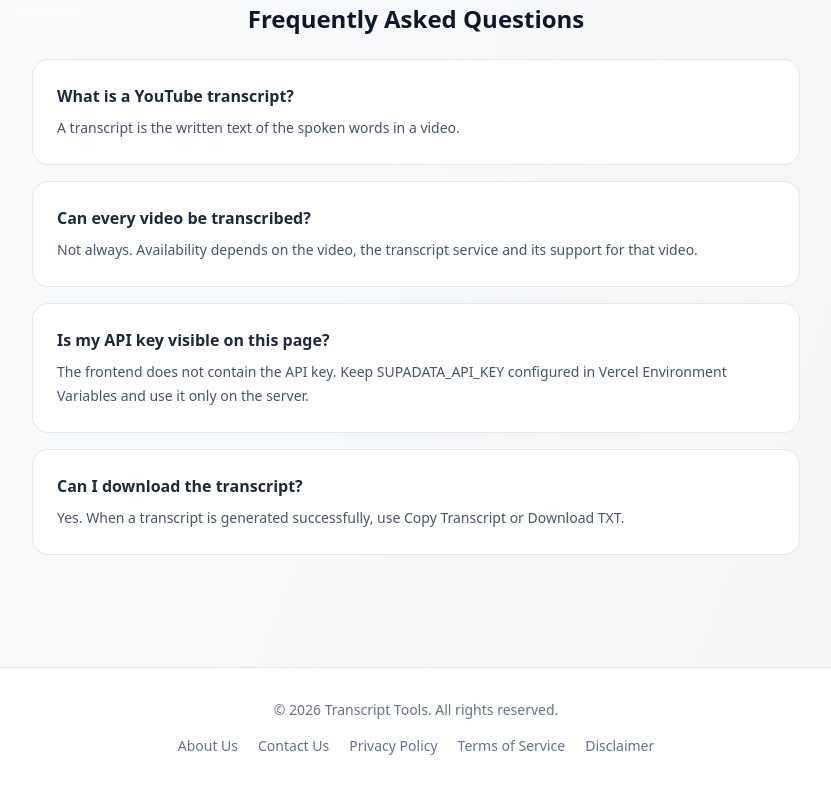
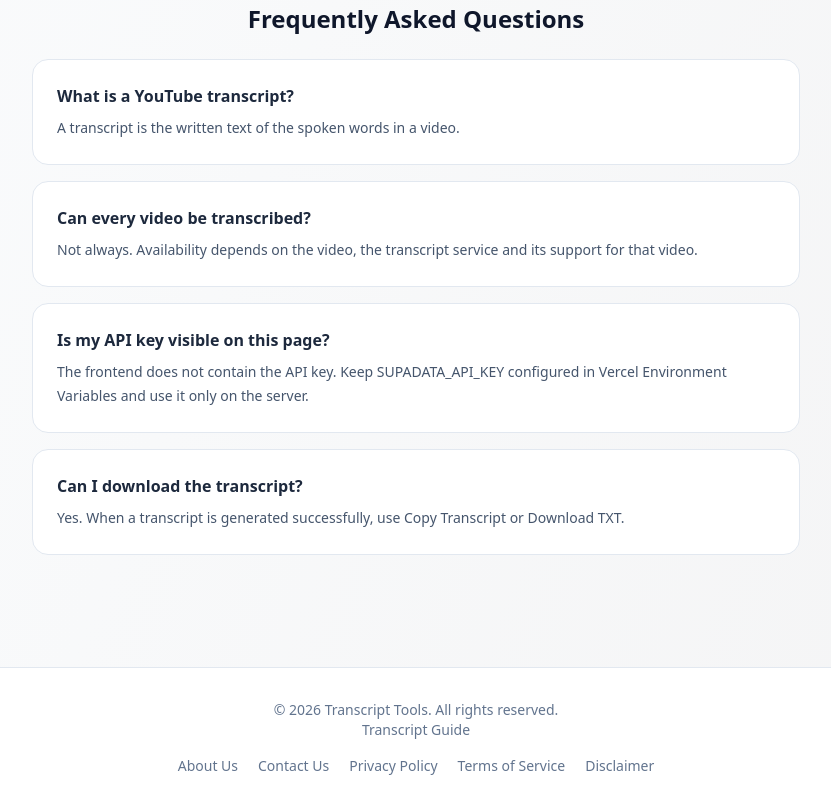
Before and after one commit to razajeeshan70-del/youtube-transcript-tool, a website: page index.html in a window 1280 px wide. Shown: the part 2532-3340 px from the top of the page, without its empty margins (224-1055 px from the left). Drawn offline with nearby package versions, Linux system fonts and the light colour scheme.

Commit message:
Update index.html

```diff
--- a/index.html
+++ b/index.html
@@ -365,6 +365,7 @@
 <footer class="border-t border-slate-200 bg-white py-8 text-center text-sm text-slate-500">
   <div class="mx-auto max-w-5xl px-4">
     <p>&copy; <span id="current-year"></span> Transcript Tools. All rights reserved.</p>
+   <a href="/how-to-get-youtube-transcript.html" class="hover:text-indigo-600">Transcript Guide</a>
     <nav class="mt-4 flex flex-wrap justify-center gap-x-5 gap-y-2" aria-label="Footer">
       <a href="/about.html" class="hover:text-indigo-600">About Us</a>
       <a href="/contact.html" class="hover:text-indigo-600">Contact Us</a>
```
